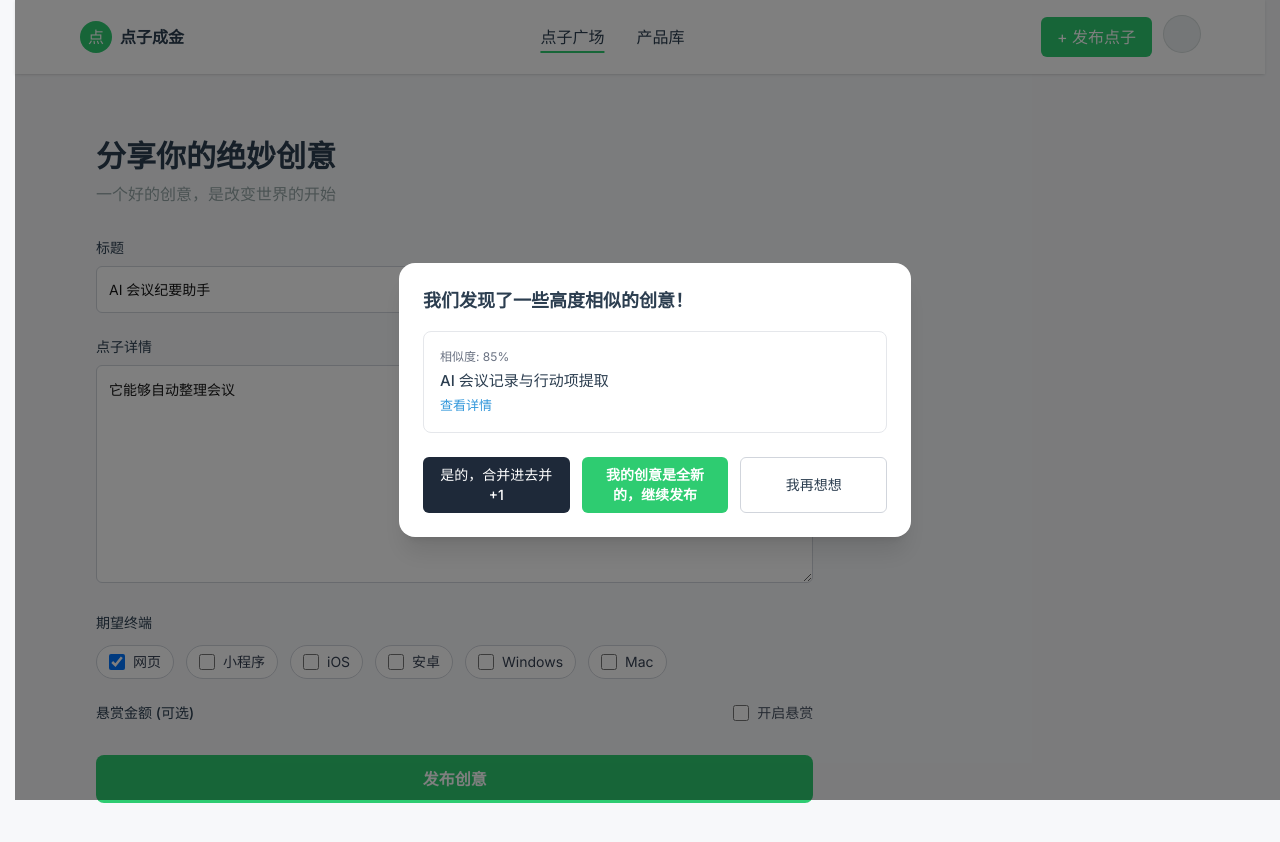
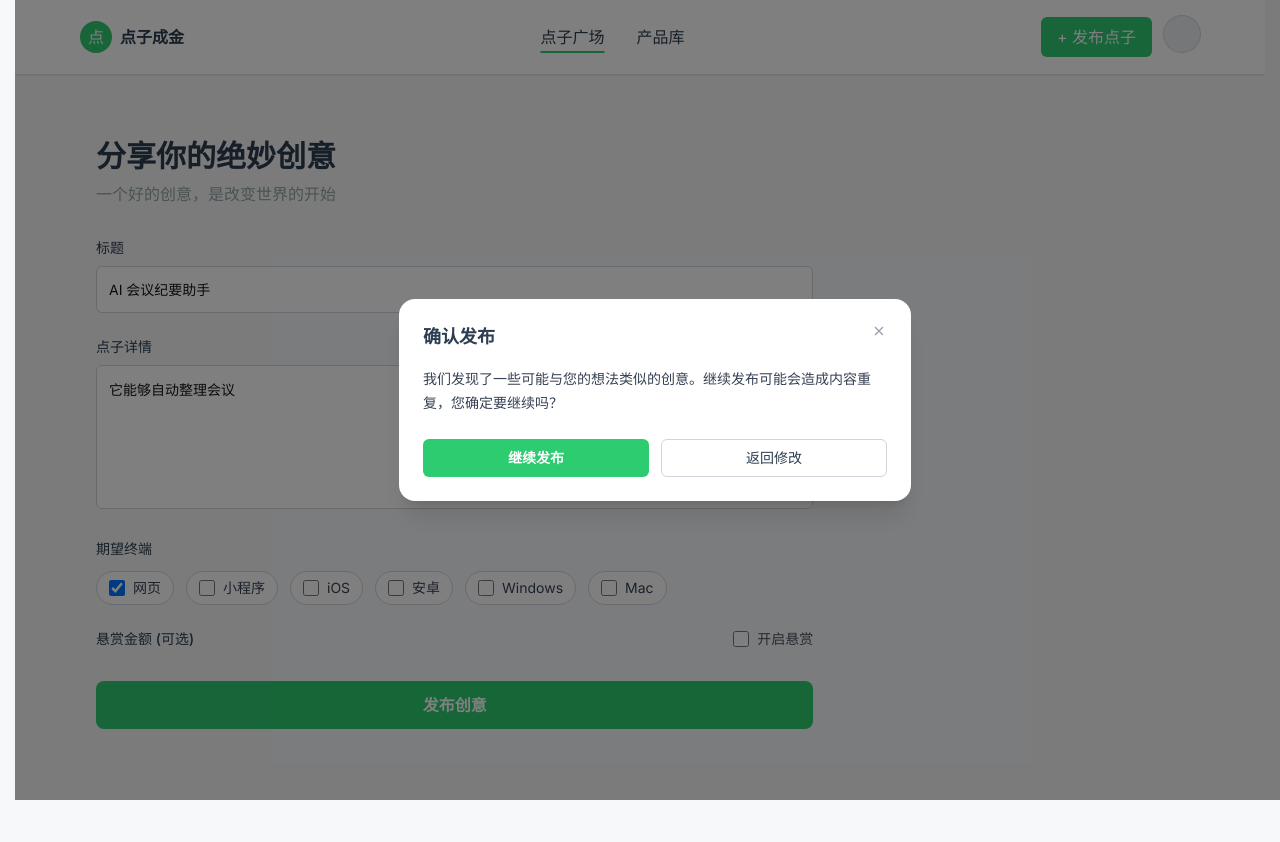
Before and after one commit to wlchen1102/Idea_to_gold, a Next.js app in the folder idea-to-gold/: page /creatives/new in a window 1280 px wide. Both pictures are taken after a click on the button "发布创意". Shown: the top 842 px of the page. After the commit the page ends 800 px from the top, so only its background shows below. Built offline with nearby package versions, Linux system fonts and the light colour scheme.

Commit message:
0.0.8 优化发布点子页面，相似创意增加了合并按钮和弹窗查看功能

```diff
--- a/idea-to-gold/src/app/creatives/new/page.tsx
+++ b/idea-to-gold/src/app/creatives/new/page.tsx
@@ -2,6 +2,7 @@
 
 import { useEffect, useRef, useState } from "react";
 import ConfirmationModal from "@/components/ConfirmationModal";
+import Modal from "@/components/Modal";
 import CloseButton from "@/components/CloseButton";
 
 export default function NewCreativePage() {
@@ -71,6 +72,29 @@ export default function NewCreativePage() {
   const [showSimilar, setShowSimilar] = useState(false);
   const [similarLoading, setSimilarLoading] = useState(false);
   const similarTimerRef = useRef<number | null>(null);
+  // 点子详情 textarea 引用，用于自适应高度
+  const descRef = useRef<HTMLTextAreaElement>(null);
+  // 预览弹窗控制
+  const [isPreviewOpen, setPreviewOpen] = useState(false);
+  // 自适应高度：随内容增高，最多 16 行，超过后滚动
+  function autoResizeDesc() {
+    const el = descRef.current;
+    if (!el) return;
+    const maxLines = 16;         // 最多展示 16 行
+    const lineHeight = 24;       // 与 class `leading-6` 对应 24px 行高
+    const verticalPadding = 24;  // 与 class `p-3` 对应上下各 12px，总计 24px
+    const maxHeight = maxLines * lineHeight + verticalPadding;
+    el.style.height = "auto";
+    const newHeight = Math.min(el.scrollHeight, maxHeight);
+    el.style.height = `${newHeight}px`;
+    el.style.overflowY = el.scrollHeight > maxHeight ? "auto" : "hidden";
+  }
+  useEffect(() => {
+    autoResizeDesc();
+  }, [desc]);
+  useEffect(() => {
+    autoResizeDesc();
+  }, []);
   useEffect(() => {
     return () => {
       if (similarTimerRef.current) {
@@ -122,7 +146,7 @@ export default function NewCreativePage() {
           </div>
           <textarea
             id="desc"
-            rows={8}
+            rows={5}
             placeholder="详细描述你的创意、目标用户、场景与可行性..."
                 value={desc}
                 onChange={(e) => setDesc(e.target.value)}
@@ -140,7 +164,8 @@ export default function NewCreativePage() {
                     setShowSimilar(true);
                   }, 3000);
                 }}
-            className="mt-2 w-full rounded-md border border-gray-300 bg-white p-3 text-[14px] leading-6 focus:border-[#2ECC71] focus:outline-none"
+            ref={descRef}
+            className="mt-2 w-full rounded-md border border-gray-300 bg-white p-3 text-[14px] leading-6 focus:border-[#2ECC71] focus:outline-none resize-none"
           />
           {/* 相似创意推荐（描述失焦后先加载动画，3秒后展示） */}
           {similarLoading && (
@@ -177,9 +202,32 @@ export default function NewCreativePage() {
               <ul className="space-y-3">
                 {presetSuggestions.slice(0, 3).map((s) => (
                   <li key={s.id} className="rounded-lg border border-gray-200 p-3">
-                    <div className="text-[12px] text-gray-500">相似度: {(s.score * 100).toFixed(0)}%</div>
-                    <div className="mt-1 text-[14px] font-medium text-[#2c3e50]">{s.title}</div>
-                    <a href="#" className="mt-1 inline-block text-[13px] text-[#3498db] hover:underline">查看详情</a>
+                    <div className="flex items-start justify-between gap-3">
+                      <div>
+                        <div className="text-[12px] text-gray-500">相似度: {(s.score * 100).toFixed(0)}%</div>
+                        <button
+                          type="button"
+                          onClick={() => setPreviewOpen(true)}
+                          className="mt-1 text-left text-[14px] font-medium text-[#2c3e50] hover:underline"
+                          title="点击预览详情"
+                        >
+                          {s.title}
+                        </button>
+                      </div>
+                      <button
+                        type="button"
+                        className="inline-flex items-center gap-1 rounded-md bg-[#2ECC71] px-3 py-1.5 text-[13px] font-semibold text-white hover:bg-[#27AE60]"
+                        onClick={() => {
+                          localStorage.setItem("pendingToast", "已将您的描述自动添加到评论区");
+                          localStorage.setItem("pendingComment:1", desc);
+                          localStorage.setItem("pendingSupport:1", "1");
+                          window.location.href = "/idea/1/ai-会议记录与行动项提取";
+                        }}
+                      >
+                        <span>👍</span>
+                        <span>合并进去并+1</span>
+                      </button>
+                    </div>
                   </li>
                 ))}
               </ul>
@@ -369,6 +417,7 @@ export default function NewCreativePage() {
           </aside>
         )}
       </div>
+      {/* 发布确认弹窗 */}
       <ConfirmationModal
         isOpen={showConfirm}
         similar={{
@@ -396,6 +445,29 @@ export default function NewCreativePage() {
           }, 1200);
         }}
       />
+
+      {/* 相似创意预览弹窗 */}
+      <Modal isOpen={isPreviewOpen} onClose={() => setPreviewOpen(false)} title="AI会议记录与行动项提取">
+        <div className="space-y-3 text-[14px] leading-6 text-[#2c3e50]">
+          <p>
+            这是一个用于演示的创意预览内容。它能够自动识别会议中的关键结论与行动项，支持多语种转写与摘要，
+            并可以与主流协作工具进行无缝同步，帮助团队更快对齐待办、降低沟通成本。
+          </p>
+          <p>
+            功能预览：语音转写、要点提取、行动项识别、提醒与推送、与第三方应用集成（如飞书、钉钉、Slack）。
+          </p>
+          <div className="rounded-md bg-gray-50 p-3 text-[13px] text-gray-700">已有856人想要</div>
+        </div>
+        <div className="mt-5 text-right">
+          <button
+            type="button"
+            onClick={() => setPreviewOpen(false)}
+            className="inline-flex items-center rounded-md border border-gray-300 px-4 py-2 text-[14px] font-medium text-[#2c3e50] hover:bg-gray-50"
+          >
+            关闭
+          </button>
+        </div>
+      </Modal>
     </div>
   );
 }
--- a/idea-to-gold/src/app/idea/[id]/[slug]/page.tsx
+++ b/idea-to-gold/src/app/idea/[id]/[slug]/page.tsx
@@ -25,18 +25,21 @@ function Avatar({ name, src }: { name: string; src?: string }) {
   );
 }
 
-type PageProps = { params: { id: string; slug: string } };
+type PageParams = { id: string; slug: string };
+type PageProps = { params: Promise<PageParams> };
 
 export async function generateMetadata({ params }: PageProps): Promise<Metadata> {
-  const idea = ideas.find((i) => i.id === params.id);
+  const { id } = await params;
+  const idea = ideas.find((i) => i.id === id);
   const title = idea ? `${idea.title} - 点子成金` : "点子详情 - 点子成金";
   return { title, description: idea?.description };
 }
 
-export default function IdeaDetailPage({ params }: PageProps) {
-  const base = ideas.find((i) => i.id === params.id);
+export default async function IdeaDetailPage({ params }: PageProps) {
+  const { id } = await params;
+  const base = ideas.find((i) => i.id === id);
   const idea = {
-    id: params.id,
+    id,
     title: base?.title ?? "未找到创意",
     author: { name: base?.authorName ?? "匿名", time: base?.publishedAtText ?? "" },
     description: [
--- a/idea-to-gold/src/app/projects/new/page.tsx
+++ b/idea-to-gold/src/app/projects/new/page.tsx
@@ -1,6 +1,6 @@
 import Link from "next/link";
 
-export default function NewProjectPage(): JSX.Element {
+export default function NewProjectPage() {
   return (
     <div className="mx-auto max-w-3xl px-4 py-8">
       {/* 标题区域 */}
@@ -13,12 +13,12 @@ export default function NewProjectPage(): JSX.Element {
       <section className="mb-8">
         <div className="rounded-xl bg-gray-50 p-4">
           <div className="border-l-4 border-gray-300 pl-4 text-sm text-gray-700">
-            <a
+            <Link
               href="/idea/1/ai-会议记录与行动项提取"
               className="text-[#3498db] hover:underline"
             >
               关联创意：一个能自动总结会议纪要的AI工具
-            </a>
+            </Link>
           </div>
         </div>
       </section>
--- a/idea-to-gold/src/components/ConfirmationModal.tsx
+++ b/idea-to-gold/src/components/ConfirmationModal.tsx
@@ -1,98 +1,49 @@
 "use client";
 
-import React, { useEffect } from "react";
+import React from "react";
+import Modal from "./Modal";
 
+// 兼容历史调用保留类型定义，但该组件仅渲染“警告 + 两按钮”特定内容
 export interface SimilarIdea {
   id?: string;
   title: string;
-  score: number; // 0-1 之间的小数
+  score: number;
   href?: string;
 }
 
 export interface ConfirmationModalProps {
   isOpen: boolean;
+  // 历史兼容：外部可能仍会传入，但在本组件内不再使用
   similar?: SimilarIdea;
-  onClose?: () => void;
-  onMerge?: () => void; // “是的，合并进去并+1”
-  onContinue?: () => void; // “我的创意是全新的，继续发布”
+  onClose?: () => void; // 返回修改
+  onContinue?: () => void; // 继续发布
+  // 历史兼容：外部可能仍会传入，但在本组件内不再使用
+  onMerge?: () => void;
 }
 
-export default function ConfirmationModal({
-  isOpen,
-  similar,
-  onClose,
-  onMerge,
-  onContinue,
-}: ConfirmationModalProps) {
-  useEffect(() => {
-    function onEsc(e: KeyboardEvent) {
-      if (e.key === "Escape") onClose?.();
-    }
-    if (isOpen) document.addEventListener("keydown", onEsc);
-    return () => document.removeEventListener("keydown", onEsc);
-  }, [isOpen, onClose]);
+export default function ConfirmationModal({ isOpen, onClose, onContinue }: ConfirmationModalProps) {
+  return (
+    <Modal isOpen={isOpen} onClose={onClose ?? (() => {})} title="确认发布">
+      <p className="text-[14px] leading-6 text-gray-700">
+        我们发现了一些可能与您的想法类似的创意。继续发布可能会造成内容重复，您确定要继续吗？
+      </p>
 
-  if (!isOpen) return null;
-
-  const scoreText = similar ? `${Math.round((similar.score ?? 0) * 100)}%` : "";
-
-  return (
-    <div className="fixed inset-0 z-50">
-      {/* 遮罩层 */}
-      <div className="absolute inset-0 bg-black/50" onClick={onClose} />
-
-      {/* 弹窗主体 */}
-      <div className="absolute inset-0 grid place-items-center p-4">
-        <div
-          className="w-full max-w-lg rounded-2xl bg-white p-6 shadow-xl"
-          onClick={(e) => e.stopPropagation()}
-          role="dialog"
-          aria-modal="true"
-        >
-          <h3 className="text-lg font-semibold text-[#2c3e50]">我们发现了一些高度相似的创意！</h3>
-
-          {/* 相似卡片（简化版） */}
-          {similar && (
-            <div className="mt-4 rounded-lg border border-gray-200 p-4">
-              <div className="text-[12px] text-gray-500">相似度: {scoreText}</div>
-              <div className="mt-1 text-[15px] font-medium text-[#2c3e50]">{similar.title}</div>
-              <a
-                href={similar.href || "#"}
-                className="mt-1 inline-block text-[13px] text-[#3498db] hover:underline"
-                target="_blank"
-                rel="noreferrer"
-              >
-                查看详情
-              </a>
-            </div>
-          )}
-
-          {/* 按钮区 */}
-          <div className="mt-6 grid gap-3 sm:grid-cols-3">
-            <button
-              type="button"
-              onClick={onMerge}
-              className="rounded-md bg-gray-800 px-4 py-2 text-sm font-medium text-white hover:bg-gray-900"
-            >
-              是的，合并进去并+1
-            </button>
+      <div className="mt-6 grid gap-3 sm:grid-cols-2">
         <button
           type="button"
           onClick={onContinue}
           className="rounded-md bg-[#2ECC71] px-4 py-2 text-sm font-semibold text-white hover:bg-[#27AE60]"
         >
-              我的创意是全新的，继续发布
+          继续发布
         </button>
         <button
           type="button"
           onClick={onClose}
           className="rounded-md border border-gray-300 px-4 py-2 text-sm font-medium text-[#2c3e50] hover:bg-gray-50"
         >
-              我再想想
+          返回修改
         </button>
       </div>
-        </div>
-      </div>
-    </div>
+    </Modal>
   );
 }
--- /dev/null
+++ b/idea-to-gold/src/components/Modal.tsx
@@ -0,0 +1,58 @@
+"use client";
+
+import React, { useEffect } from "react";
+import CloseButton from "./CloseButton";
+
+// 通用弹窗组件：仅提供外壳与基础交互行为
+export type ModalProps = {
+  // 是否打开
+  isOpen: boolean;
+  // 关闭回调：遮罩点击、右上角关闭按钮、ESC
+  onClose: () => void;
+  // 可选标题
+  title?: string;
+  // 弹窗内容插槽
+  children: React.ReactNode;
+};
+
+export default function Modal({ isOpen, onClose, title, children }: ModalProps) {
+  // 监听 ESC 关闭
+  useEffect(() => {
+    function handleKeydown(e: KeyboardEvent) {
+      if (e.key === "Escape") onClose();
+    }
+    if (isOpen) document.addEventListener("keydown", handleKeydown);
+    return () => document.removeEventListener("keydown", handleKeydown);
+  }, [isOpen, onClose]);
+
+  if (!isOpen) return null;
+
+  return (
+    <div className="fixed inset-0 z-50">
+      {/* 半透明遮罩层 */}
+      <div className="absolute inset-0 bg-black/50" onClick={onClose} />
+
+      {/* 弹窗主体容器：居中布局 */}
+      <div className="absolute inset-0 grid place-items-center p-4">
+        <div
+          className="relative w-full max-w-lg rounded-2xl bg-white p-6 shadow-xl"
+          role="dialog"
+          aria-modal="true"
+          aria-label={title || "模态弹窗"}
+          onClick={(e) => e.stopPropagation()}
+        >
+          {/* 标题与关闭按钮 */}
+          <div className="flex items-start">
+            {title ? (
+              <h3 className="text-lg font-semibold text-[#2c3e50]">{title}</h3>
+            ) : null}
+            <CloseButton className="ml-auto -mr-2 -mt-2" onClick={onClose} />
+          </div>
+
+          {/* 内容区域 */}
+          <div className={title ? "mt-4" : ""}>{children}</div>
+        </div>
+      </div>
+    </div>
+  );
+}
```
Also changed, not shown: idea-to-gold/src/app/project/[id]/page.tsx (+5 -3 lines). Lines whose indentation alone changed are shown as unchanged.
